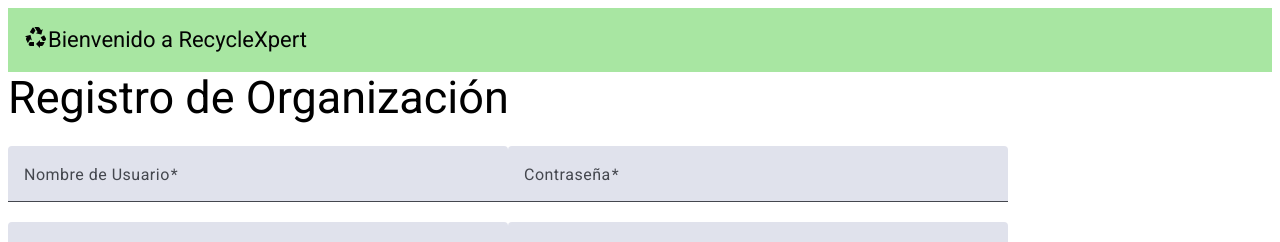
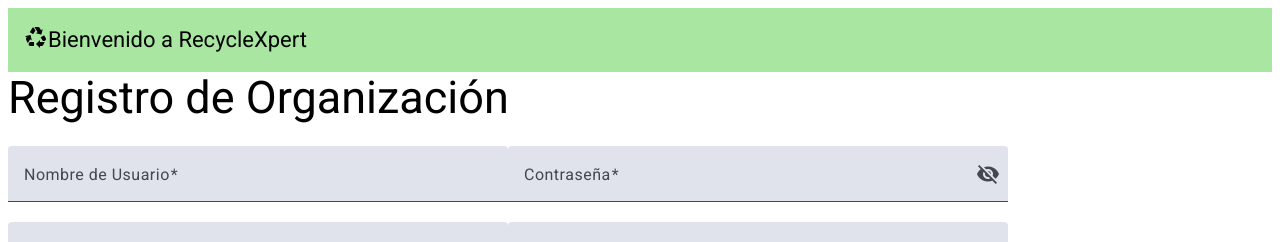
Before and after one commit to Nacch/RecycleXpert, an Angular app in the folder FrontEnd/Frontend/RecycleXpert/: page /organization-signup in a window 1280 px wide. Shown: the top 242 px of the page. Built offline with nearby package versions, Linux system fonts and the light colour scheme.

Commit message:
Impl Botón de Desarrollo - Visor Contraseña a Registros

```diff
--- a/FrontEnd/Frontend/RecycleXpert/src/app/components/sign-up/organization-signup/organization-signup.component.html
+++ b/FrontEnd/Frontend/RecycleXpert/src/app/components/sign-up/organization-signup/organization-signup.component.html
@@ -8,12 +8,15 @@
       <mat-error *ngIf="addForm.get('userName')?.hasError('required')">Este campo es obligatorio</mat-error>
     </mat-form-field>
 
-    <!-- Contraseña -->
-    <mat-form-field appearance="fill" class="full-width">
-      <mat-label>Contraseña</mat-label>
-      <input matInput type="password" formControlName="password" required />
-      <mat-error *ngIf="addForm.get('password')?.hasError('required')">Este campo es obligatorio</mat-error>
-    </mat-form-field>
+  <!-- Campo para la contraseña -->
+  <mat-form-field class="full-width">
+    <mat-label>Contraseña</mat-label>
+    <input matInput formControlName="password" [type]="ocultarPass ? 'password' : 'text'" placeholder="Ingrese su contraseña">
+    <button mat-icon-button matSuffix (click)="ocultarPass = !ocultarPass" aria-label="Mostrar/ocultar contraseña">
+      <mat-icon>{{ ocultarPass ? 'visibility_off' : 'visibility' }}</mat-icon>
+    </button>
+    <mat-error *ngIf="addForm.get('password')?.hasError('required')">Este campo es obligatorio</mat-error>
+  </mat-form-field>
 
     <!-- Nombre del Organización -->
     <mat-form-field appearance="fill" class="full-width">
--- a/FrontEnd/Frontend/RecycleXpert/src/app/components/sign-up/organization-signup/organization-signup.component.ts
+++ b/FrontEnd/Frontend/RecycleXpert/src/app/components/sign-up/organization-signup/organization-signup.component.ts
@@ -15,6 +15,8 @@
 })
 export class OrganizationSignupComponent {
   addForm!: FormGroup;
+  ocultarPass: boolean = true;
+
 
   constructor(
     private organizationService: OrganizationService,
@@ -45,8 +47,13 @@
   }
 
   registrarOrganzation(): void {
+    /*
     if (this.addForm.invalid) {
       this.snackBar.open("Por favor, complete todos los campos correctamente.", "Ok", { duration: 3000 });
+      return;
+    }
+         */
+    if (this.addForm.invalid) {
       return;
     }
 
--- a/FrontEnd/Frontend/RecycleXpert/src/app/components/sign-up/volunteer-signup/volunteer-signup.component.html
+++ b/FrontEnd/Frontend/RecycleXpert/src/app/components/sign-up/volunteer-signup/volunteer-signup.component.html
@@ -8,12 +8,15 @@
       <mat-error *ngIf="addForm.get('userName')?.hasError('required')">Este campo es obligatorio</mat-error>
     </mat-form-field>
 
-    <!-- Contraseña -->
-    <mat-form-field appearance="fill" class="full-width">
-      <mat-label>Contraseña</mat-label>
-      <input matInput type="password" formControlName="password" required />
-      <mat-error *ngIf="addForm.get('password')?.hasError('required')">Este campo es obligatorio</mat-error>
-    </mat-form-field>
+  <!-- Campo para la contraseña -->
+  <mat-form-field class="full-width">
+    <mat-label>Contraseña</mat-label>
+    <input matInput formControlName="password" [type]="ocultarPass ? 'password' : 'text'" placeholder="Ingrese su contraseña">
+    <button mat-icon-button matSuffix (click)="ocultarPass = !ocultarPass" aria-label="Mostrar/ocultar contraseña">
+      <mat-icon>{{ ocultarPass ? 'visibility_off' : 'visibility' }}</mat-icon>
+    </button>
+    <mat-error *ngIf="addForm.get('password')?.hasError('required')">Este campo es obligatorio</mat-error>
+  </mat-form-field>
 
     <!-- Nombre del Voluntario -->
     <mat-form-field appearance="fill" class="full-width">
--- a/FrontEnd/Frontend/RecycleXpert/src/app/components/sign-up/volunteer-signup/volunteer-signup.component.ts
+++ b/FrontEnd/Frontend/RecycleXpert/src/app/components/sign-up/volunteer-signup/volunteer-signup.component.ts
@@ -14,6 +14,8 @@
 })
 export class VolunteerSignupComponent {
   addForm!: FormGroup;
+  ocultarPass: boolean = true;
+
 
   constructor(
     private volunteerService: VolunteerService,
@@ -35,8 +37,14 @@
   }
 
   registrarVoluntario(): void {
+
+    /*
     if (this.addForm.invalid) {
       this.snackBar.open("Por favor, complete todos los campos correctamente.", "Ok", { duration: 3000 });
+      return;
+    }
+         */
+    if (this.addForm.invalid) {
       return;
     }
 
```
